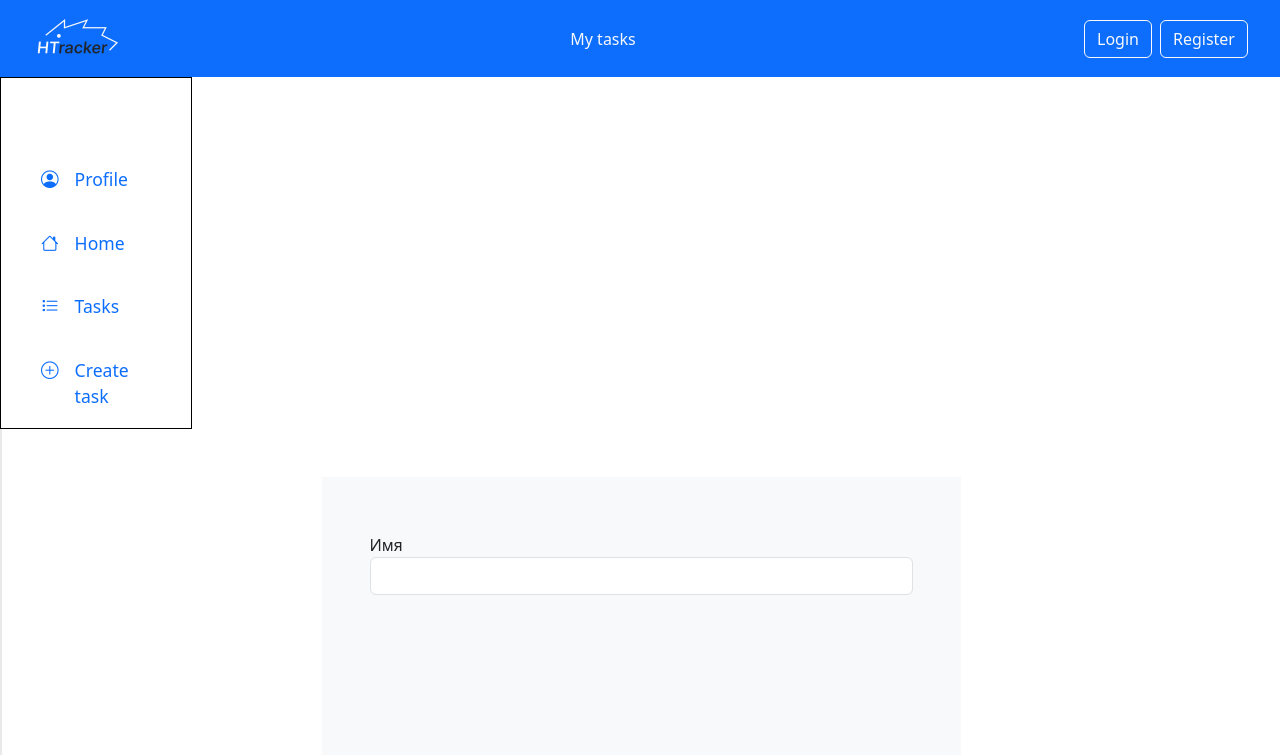
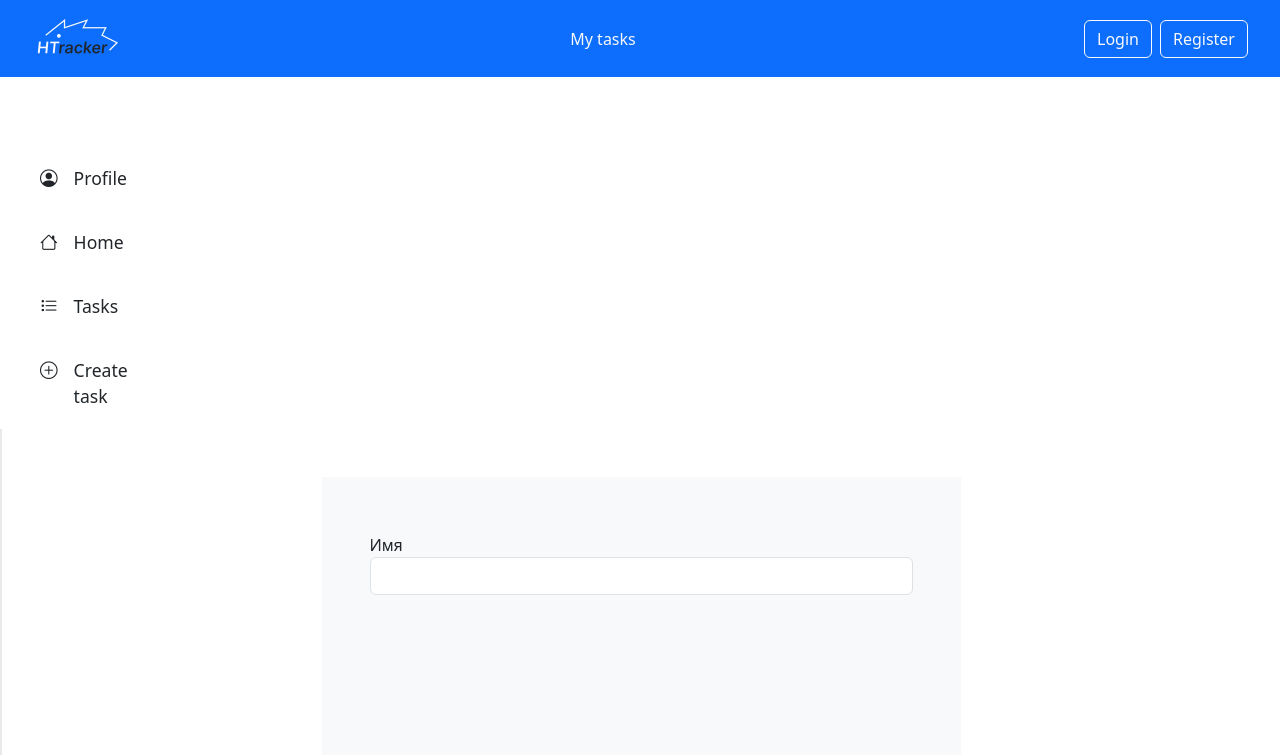
Before and after one commit to MustafinMP/TaskTrackerFlask, a Flask app: template templates/tasks/edit.html in a window 1280 px wide. Shown: the top 755 px of the page. Run offline with Flask 3, Linux system fonts and the light colour scheme; the template is opened without the code that fills it: values that come from a table or form of the project are taken from there, others are empty; some libraries are stand-ins or nearby versions.

Commit message:
Update styles

```diff
--- a/static/css/basic.css
+++ b/static/css/basic.css
@@ -21,7 +21,6 @@
   padding: 2rem;
   padding-top: 5rem;
   display: grid;
-  border: 1px solid black;
   gap: 1rem;
   height: 22rem;
 }
@@ -31,13 +30,26 @@
   grid-template-columns: 1fr 4fr;
   height: 2.5rem;
   text-decoration: none;
-  text-color: black;
 }
 
 .navbar-item * {
   padding: 0.5rem;
+  font-size: 1.1rem;
 }
 
 .navbar-item:hover {
   background: grey;
 }
+
+.custom-card {
+  display: block;
+  width: 90%;
+  aspect-ratio: 2/1;
+}
+
+.max-three-lines {
+  display: -webkit-box;
+  -webkit-line-clamp: 3;
+  -webkit-box-orient: vertical;
+  overflow: hidden;
+}
--- a/static/css/color_themes.css
+++ b/static/css/color_themes.css
@@ -47,19 +47,34 @@
   color: var(--custom-dark) !important;
 }
 
-.custom-card-light {
-  display: block;
-  width: 90%;
-  aspect-ratio: 2/1;
+.item-light {
+  text-decoration: none;
+  color: var(--custom-dark) !important;
+}
+
+.item-light:hover {
+  background: var(--custom-light);
+}
+
+.item-dark {
+  text-decoration: none;
+  color: var(--custom-light) !important;
+}
+
+.item-dark:hover {
+  background: var(--custom-dark);
+}
+
+.card-light {
   background: white;
   border: 1px solid var(--custom-light);
   text-decoration: none;
   color: var(--custom-dark) !important;
 }
 
-.max-three-lines {
-  display: -webkit-box;
-  -webkit-line-clamp: 3;
-  -webkit-box-orient: vertical;
-  overflow: hidden;
+.card-dark {
+  background: black;
+  border: 1px solid var(--custom-dark);
+  text-decoration: none;
+  color: var(--custom-light) !important;
 }
--- a/templates/navbar.html
+++ b/templates/navbar.html
@@ -1,17 +1,17 @@
 <aside class="aside-navbar">
-        <a href="{{ url_for('auth.profile') }}" class="navbar-item" style="font-size: 1.1rem">
+        <a href="{{ url_for('auth.profile') }}" class="navbar-item item-light">
             <i class="bi bi-person-circle"></i>
             <div class="col-10">Profile</div>
         </a>
-        <a href="{{ url_for('index') }}" class="navbar-item" style="font-size: 1.1rem">
+        <a href="{{ url_for('index') }}" class="navbar-item item-light">
             <i class="bi bi-house"></i>
             <div class="">Home</div>
         </a>
-        <a href="{{ url_for('tasks.tasks_by_statuses') }}" class="navbar-item" style="font-size: 1.1rem">
+        <a href="{{ url_for('tasks.tasks_by_statuses') }}" class="navbar-item item-light">
             <i class="bi bi-list-task"></i>
             <div class="">Tasks</div>
         </a>
-        <a href="{{ url_for('tasks.create_task') }}" class="navbar-item" style="font-size: 1.1rem">
+        <a href="{{ url_for('tasks.create_task') }}" class="navbar-item item-light">
             <i class="bi bi-plus-circle"></i>
             <div class="">Create task</div>
         </a>
--- a/templates/tasks/tasks_by_statuses.html
+++ b/templates/tasks/tasks_by_statuses.html
@@ -1,5 +1,5 @@
 {% extends "basic_template.html" %}
-{% block navbar %}{% include 'navbar2.html' %}{% endblock %}
+{% block navbar %}{% include 'navbar.html' %}{% endblock %}
 {% block content %}
 <div class="navbar w-75 ms-5 mt-5">
     <div class="container">
@@ -17,7 +17,7 @@
         <div class="bg-light py-2">
             {% for task in tasks_by_statuses[status.id] %}
             <a href="/tasks/{{ task.id }}"
-               class="custom-card-light my-3 mx-auto p-0 text-decoration-none text-dark text-start">
+               class="custom-card card-light my-3 mx-auto p-0 text-decoration-none text-dark text-start">
                 <div class="card-title h5 ms-3 mt-2">{{ task.name }}</div>
                 <p class="mx-3 mt-1 h-50 max-three-lines" style="font-size: 1rem;">{{ task.description }}</p>
                 <div class="h6 ms-3 mt-1 text-secondary">{{ task.created_date.strftime('%d.%m.%Y') }}</div>
```
Also changed, not shown: templates/tasks/tasks.html (deleted, +0 -35 lines).
